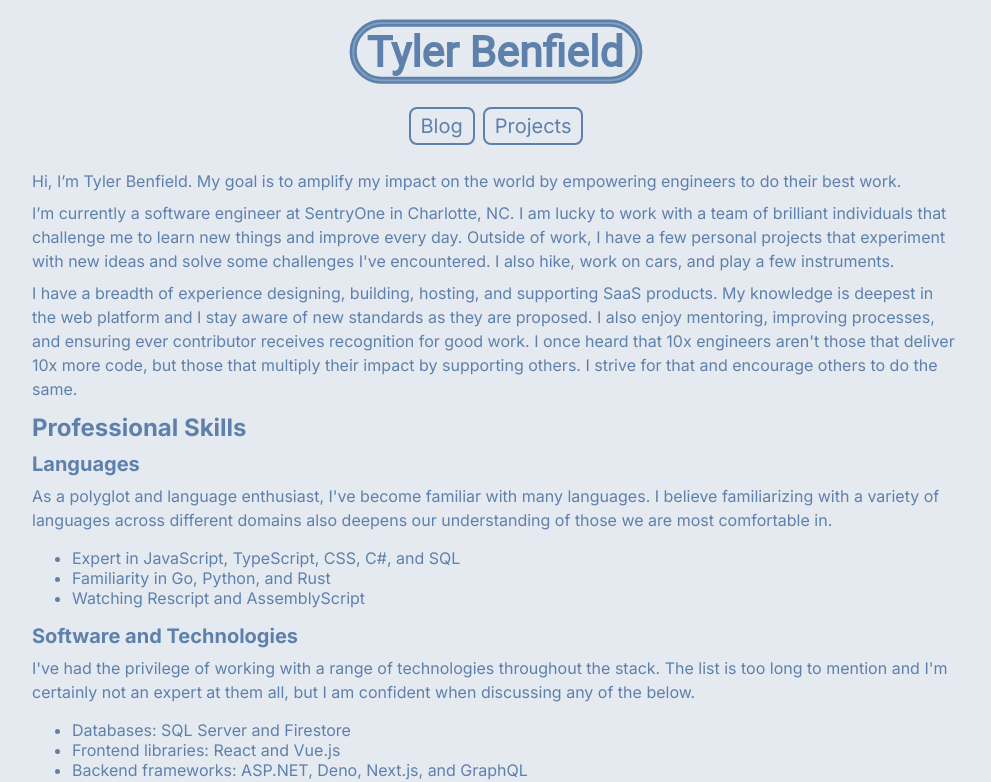
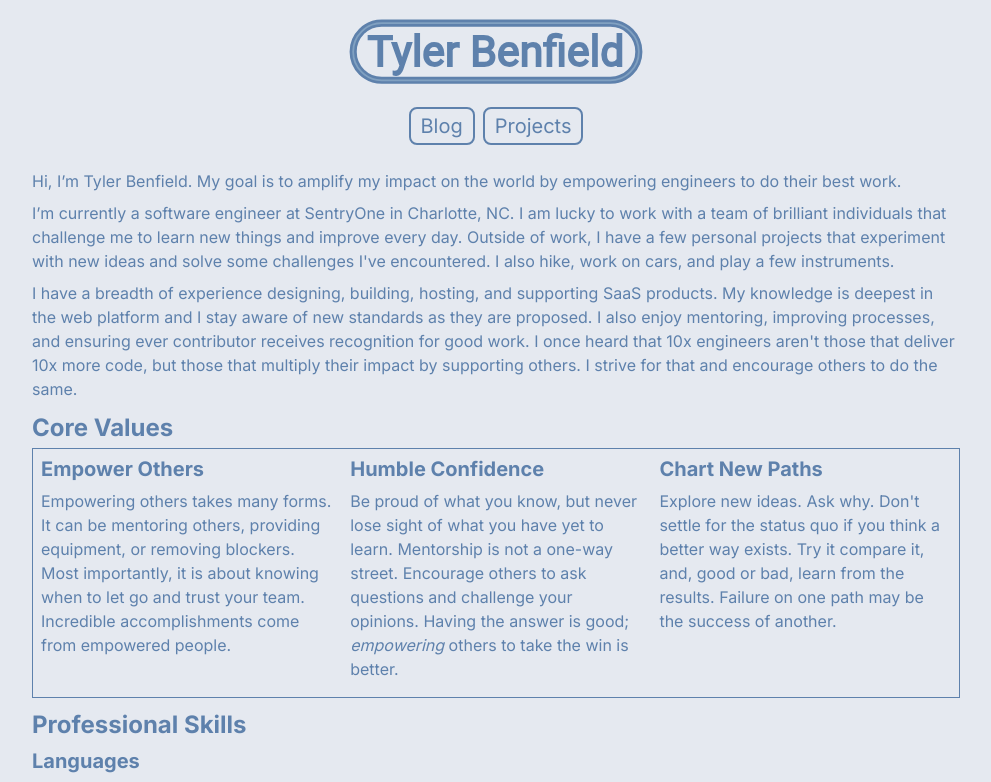
Before and after one commit to rtbenfield/tylerbenfield.me, a Next.js app: page /resume in a window 1280 px wide. Shown: the top 782 px of the page, without its empty margins (144-1135 px from the left). Built offline with nearby package versions, Linux system fonts and the light colour scheme.

Commit message:
Adding Core Values to resume

```diff
--- a/src/pages/resume.jsx
+++ b/src/pages/resume.jsx
@@ -38,6 +38,41 @@ export default function ResumePage() {
         supporting others. I strive for that and encourage others to do the
         same.
       </Typography>
+
+      <section>
+        <Typography variant="h2" id="core-values">
+          Core Values
+        </Typography>
+        <div className={styles.panel}>
+          <section>
+            <Typography variant="h3">Empower Others</Typography>
+            <Typography variant="p">
+              Empowering others takes many forms. It can be mentoring others,
+              providing equipment, or removing blockers. Most importantly, it is
+              about knowing when to let go and trust your team. Incredible
+              accomplishments come from empowered people.
+            </Typography>
+          </section>
+          <section>
+            <Typography variant="h3">Humble Confidence</Typography>
+            <Typography variant="p">
+              Be proud of what you know, but never lose sight of what you have
+              yet to learn. Mentorship is not a one-way street. Encourage others
+              to ask questions and challenge your opinions. Having the answer is
+              good; <em>empowering</em> others to take the win is better.
+            </Typography>
+          </section>
+          <section>
+            <Typography variant="h3">Chart New Paths</Typography>
+            <Typography variant="p">
+              Explore new ideas. Ask why. Don't settle for the status quo if you
+              think a better way exists. Try it compare it, and, good or bad,
+              learn from the results. Failure on one path may be the success of
+              another.
+            </Typography>
+          </section>
+        </div>
+      </section>
 
       <section>
         <Typography variant="h2" id="technical-skills">
--- a/src/pages/resume.module.css
+++ b/src/pages/resume.module.css
@@ -3,3 +3,19 @@
     text-align: justify;
   }
 }
+
+.panel {
+  border: 0.1rem solid var(--color-primary);
+  display: flex;
+  flex-direction: row;
+  flex-wrap: wrap;
+  gap: 0.1rem;
+  & section {
+    flex-basis: 0;
+    flex-grow: 1;
+    padding: 0.5rem;
+    & h3 {
+      margin-top: 0;
+    }
+  }
+}
```
